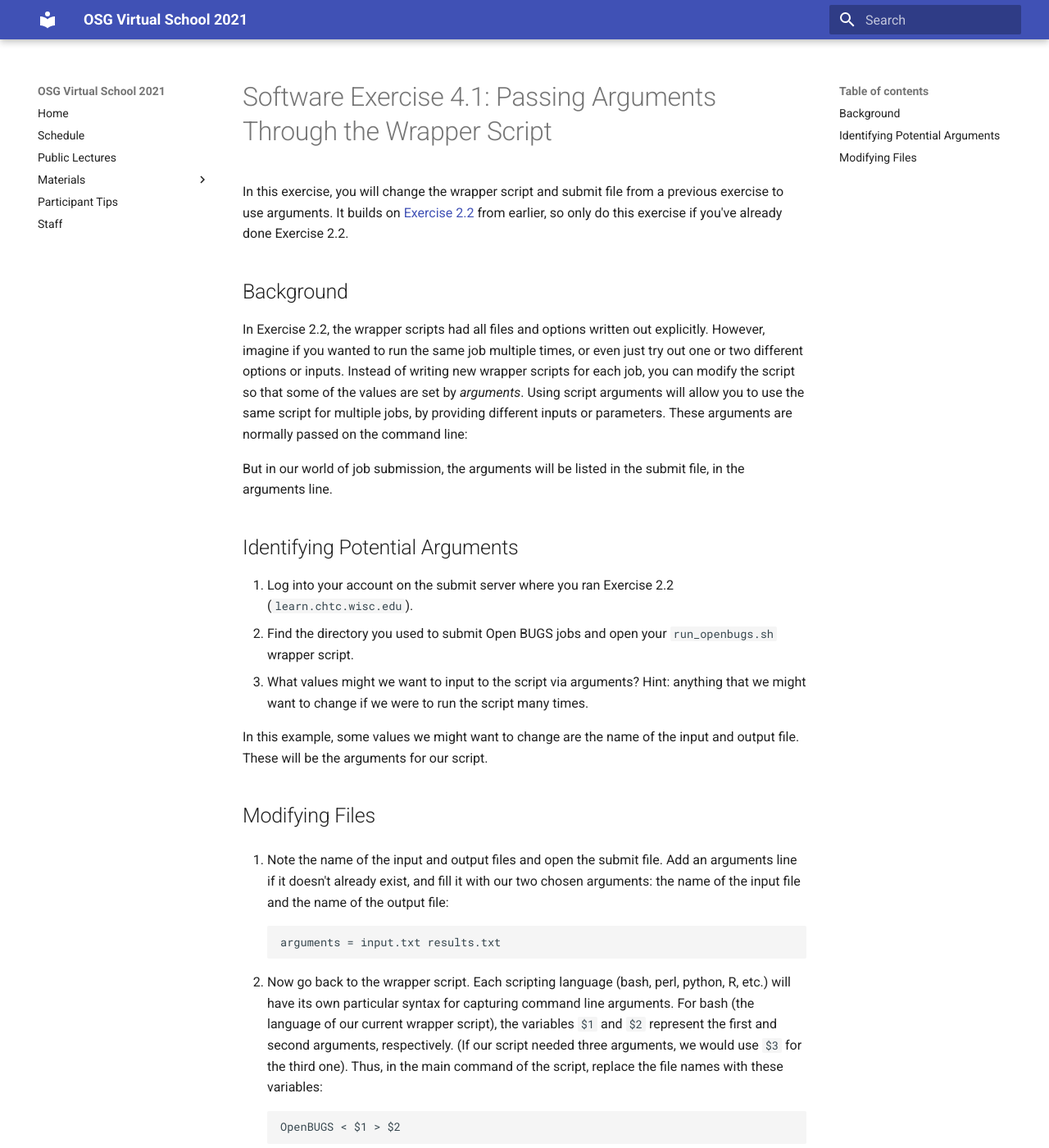
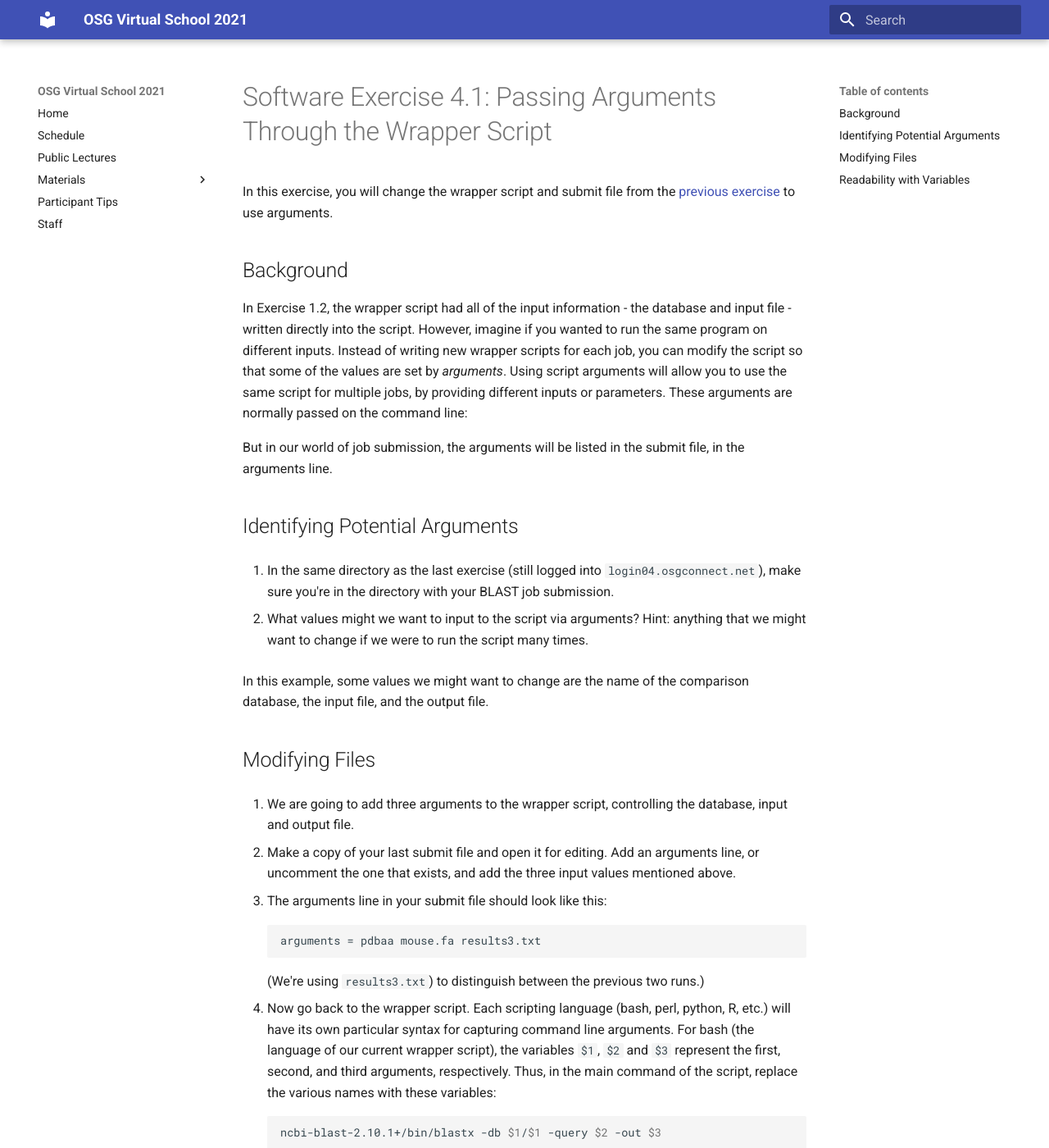
Before and after one commit to osg-htc/virtual-school-2021, an MkDocs documentation site: the page built from docs/materials/software/part1-ex3-arguments.md, in a window 1280 px wide and 1400 px high. Shown: the whole window at 82% size. Built offline with MkDocs 1.6.1 and Material for MkDocs 9.7.7, drawn with Linux system fonts in a browser that asks for light colours; some of the changed text lies outside the part shown.

Commit message:
rewrite of arguments section

```diff
--- a/docs/materials/software/part1-ex3-arguments.md
+++ b/docs/materials/software/part1-ex3-arguments.md
@@ -7,35 +7,112 @@ status: in progress
 Software Exercise 4.1: Passing Arguments Through the Wrapper Script
 ===================================================
 
-In this exercise, you will change the wrapper script and submit file from a previous exercise to use arguments. It builds on [Exercise 2.2](software/part2-ex2-prepackaged) from earlier, so only do this exercise if you've already done Exercise 2.2.
+In this exercise, you will change the wrapper script and submit file
+from the [previous exercise](../part1-ex2-wrapper) to use arguments.
 
 Background
 ----------
 
-In Exercise 2.2, the wrapper scripts had all files and options written out explicitly. However, imagine if you wanted to run the same job multiple times, or even just try out one or two different options or inputs. Instead of writing new wrapper scripts for each job, you can modify the script so that some of the values are set by *arguments*. Using script arguments will allow you to use the same script for multiple jobs, by providing different inputs or parameters. These arguments are normally passed on the command line:
+In Exercise 1.2, the wrapper script had all of the input information -
+the database and input file - written directly into the script. However,
+imagine if you wanted to run the same program on different inputs.
+Instead of writing new wrapper scripts for each job, you can
+modify the script so that some of the values are set by *arguments*.
+Using script arguments will allow you to use the same script for
+multiple jobs, by providing different inputs or parameters. These
+arguments are normally passed on the command line:
 
-But in our world of job submission, the arguments will be listed in the submit file, in the arguments line.
+But in our world of job submission, the arguments will be listed in the
+submit file, in the arguments line.
 
 Identifying Potential Arguments
 -------------------------------
 
-1.  Log into your account on the submit server where you ran Exercise 2.2 (`learn.chtc.wisc.edu`).
-1.  Find the directory you used to submit Open BUGS jobs and open your `run_openbugs.sh` wrapper script.
-1.  What values might we want to input to the script via arguments? Hint: anything that we might want to change if we were to run the script many times.
+1. In the same directory as the last exercise (still logged into
+`login04.osgconnect.net`), make sure you're in the directory with your
+BLAST job submission.
 
-In this example, some values we might want to change are the name of the input and output file. These will be the arguments for our script.
+1.  What values might we want to input to the script via arguments?
+Hint: anything that we might want to change if we were to run the script
+many times.
+
+In this example, some values we might want to change are the name of the
+comparison database, the input file, and the output file.
 
 Modifying Files
 ---------------
 
-1.  Note the name of the input and output files and open the submit file. Add an arguments line if it doesn't already exist, and fill it with our two chosen arguments: the name of the input file and the name of the output file:
+1. We are going to add three arguments to the wrapper script, controlling
+the database, input and output file.
+
+1. Make a copy of your last submit file and open it for editing. Add an
+arguments line, or uncomment the one that exists, and add the three input
+values mentioned above.
+
+1. The arguments line in your submit file should look like this:
 
         :::file
-		arguments = input.txt results.txt
+		arguments = pdbaa mouse.fa results3.txt
 
-1.  Now go back to the wrapper script. Each scripting language (bash, perl, python, R, etc.) will have its own particular syntax for capturing command line arguments. For bash (the language of our current wrapper script), the variables `$1` and `$2` represent  the first and second arguments, respectively. (If our script needed three arguments, we would use `$3` for the third one). Thus, in  the main command of the script, replace the file names with these variables:
+	(We're using `results3.txt`) to distinguish between the previous two runs.)
 
-		:::file
-		OpenBUGS < $1 > $2
+1.  Now go back to the wrapper script. Each scripting language (bash,
+perl, python, R, etc.) will have its own particular syntax for capturing
+command line arguments. For bash (the language of our current wrapper
+script), the variables `$1`, `$2` and `$3` represent  the first, second,
+and third arguments, respectively.  Thus, in  the main command of the script,
+replace the various names with these variables:
 
-1.  Once these changes are made, submit your jobs with `condor_submit`. Use `condor_q -nobatch` to see what the job command looks like to HTCondor.
+        :::bash
+        ncbi-blast-2.10.1+/bin/blastx -db $1/$1 -query $2 -out $3
+
+	> If your wrapper script is in a different language, you should use
+	that language's syntax for reading in variables from the command line.
+
+1.  Once these changes are made, submit your jobs with `condor_submit`.
+Use `condor_q -nobatch` to see what the job command looks like to
+HTCondor.
+
+It is now easy to change the inputs for the job; we can write them into
+the arguments line of the submit file and they will be propagated to the
+command in the wrapper script. We can even turn the submit file arguments
+into their *own* variables when submitting multiple jobs at once.
+
+Readability with Variables
+---------------
+
+One of the downsides of this approach, is that our command has become
+harder to read. The original script contains all the information at a glance:
+
+	:::bash
+	ncbi-blast-2.10.1+/bin/blastx -db pdbaa/pdbaa -query mouse.fa -out results2.txt
+
+But our new version is more cryptic -- what is `$1`?:
+
+	:::bash
+	ncbi-blast-2.10.1+/bin/blastx -db $1 -query $2 -out $3
+
+One way to overcome this is to create our own variable names inside the wrapper
+script and assign the argument values to them. Here is an example for our
+BLAST script:
+
+	:::bash
+	#/bin/bash
+
+	DATABASE=$1
+	INFILE=$2
+	OUTFILE=$3
+
+	tar -xzf ncbi-blast-2.10.1+-x64-linux.tar.gz
+	tar -xzf pdbaa.tar.gz
+
+	ncbi-blast-2.10.1+/bin/blastx -db $DATABASE/$DATABASE -query $INFILE -out $OUTFILE
+
+Here, we are assigning the input arguments (`$1`, `$2` and `$3`) to new variable names, and
+then using **those** names (`$DATABASE`, `$INFILE`, and `$OUTFILE`) in the command,
+which is easier to read.
+
+1. Edit your script to match the above syntax.
+
+1.  Submit your jobs with `condor_submit`. When the job finishes, look at the job's
+standard output file to see how the variables printed.
```
Also changed, not shown: other parts of docs/materials/software/part1-ex3-arguments.md (+1 -1 lines).
